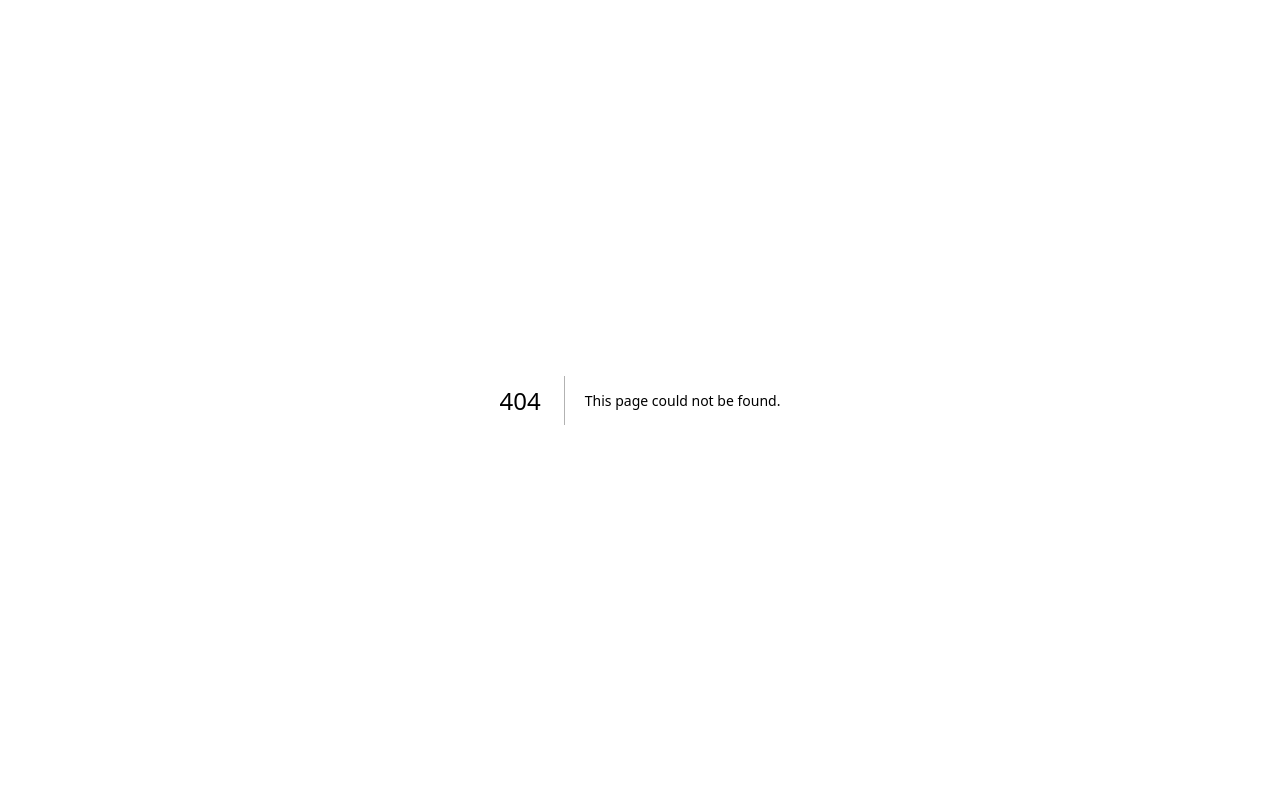
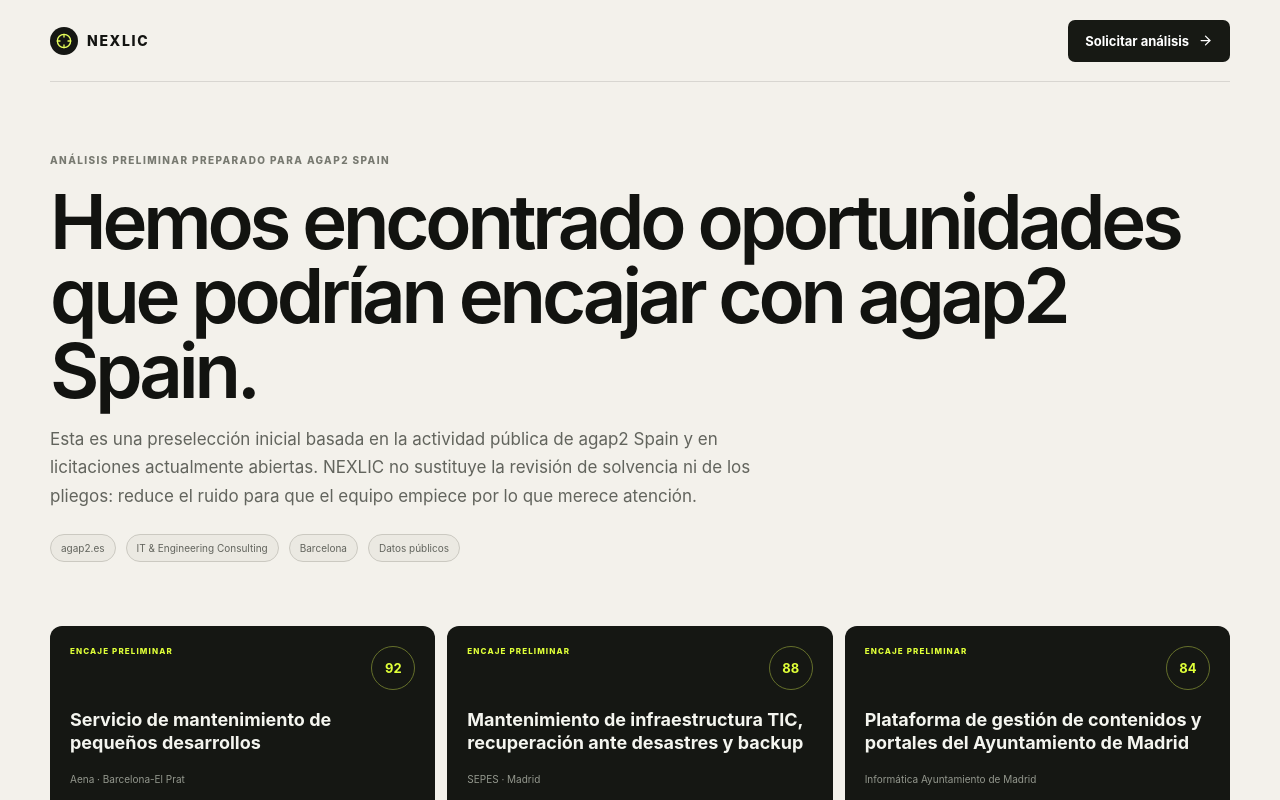
Before and after one commit to christian-cangussu/radar-mvp, a Next.js app: page /demo/agap2 in a window 1280 px wide. Before the commit this address had no page. Shown: the top 800 px of the page. Built offline with nearby package versions, Linux system fonts and the light colour scheme.

Commit message:
growth: add app/demo/agap2/page.tsx

```diff
--- /dev/null
+++ b/app/demo/agap2/page.tsx
@@ -0,0 +1,6 @@
+import CompanyDemo from "../company-demo";
+export default function Page(){return <CompanyDemo company="agap2 Spain" domain="agap2.es" sector="IT & Engineering Consulting" location="Barcelona" opportunities={[
+{score:92,title:"Servicio de mantenimiento de pequeños desarrollos",buyer:"Aena · Barcelona-El Prat",value:"€304.522",deadline:"05 oct 2026",cpv:"Servicios TI",source:"https://contratos.gobierto.es/adjudicadores/aena-direccion-del-aeropuerto-de-josep-tarradellas-barcelona-el-prat?locale=es"},
+{score:88,title:"Mantenimiento de infraestructura TIC, recuperación ante desastres y backup",buyer:"SEPES · Madrid",value:"€806.500 valor estimado",deadline:"09 oct 2026",cpv:"72610000",source:"https://contratos.gobierto.es/licitaciones/5218826?locale=es"},
+{score:84,title:"Plataforma de gestión de contenidos y portales del Ayuntamiento de Madrid",buyer:"Informática Ayuntamiento de Madrid",value:"€4,71M valor estimado",deadline:"28 sep 2026",cpv:"72262000 / 72253200",source:"https://contratos.gobierto.es/licitaciones/5191601?locale=es"}
+]}/>}
```
